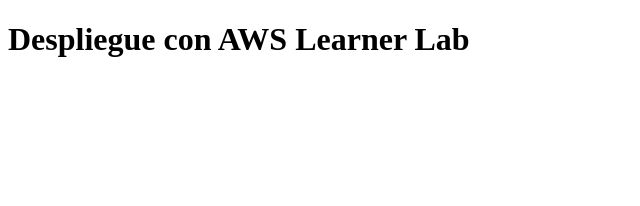
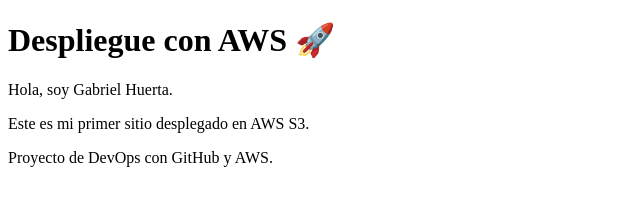
Before and after one commit to G-ABO04/ACTIVIDAD1_DEVOPS, a plain HTML site: page src/index.html in a window 1280 px wide. Shown: the whole page, without its empty margins (0-640 px from the left). Drawn offline with Linux system fonts and the light colour scheme.

Commit message:
Actualizacion de index

```diff
--- a/src/index.html
+++ b/src/index.html
@@ -1,12 +1,20 @@
 <!DOCTYPE html>
 <html lang="es">
 <head>
-<meta charset="UTF-8">
-<meta name="viewport" content="width=device-width, initial-scale=1.0">
-<title>DevOps con GitHub y AWS</title>
-<link rel="stylesheet" href="styles.css">
+  <meta charset="UTF-8">
+  <title>Mi primer deploy</title>
+  <link rel="stylesheet" href="styles.css">
 </head>
+
 <body>
-<h1>Despliegue con AWS Learner Lab</h1>
+
+  <h1>Despliegue con AWS 🚀</h1>
+
+  <p>Hola, soy Gabriel Huerta.</p>
+
+  <p>Este es mi primer sitio desplegado en AWS S3.</p>
+
+  <p>Proyecto de DevOps con GitHub y AWS.</p>
+
 </body>
 </html>
```
Also changed, not shown: 1 other file.
